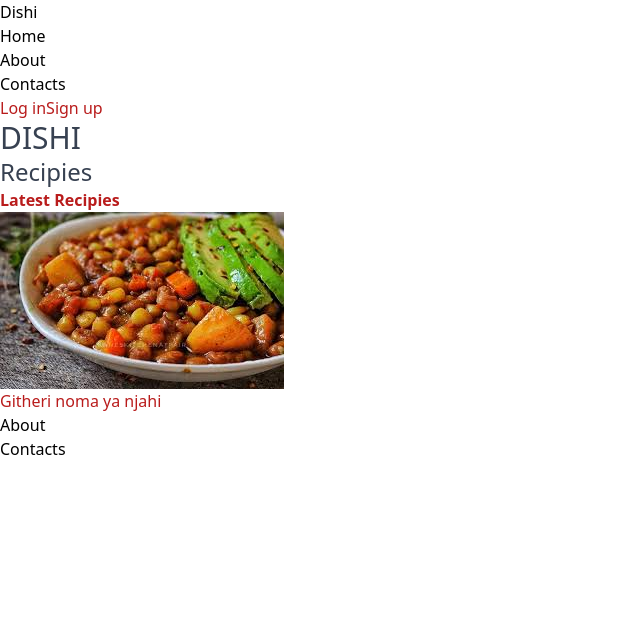
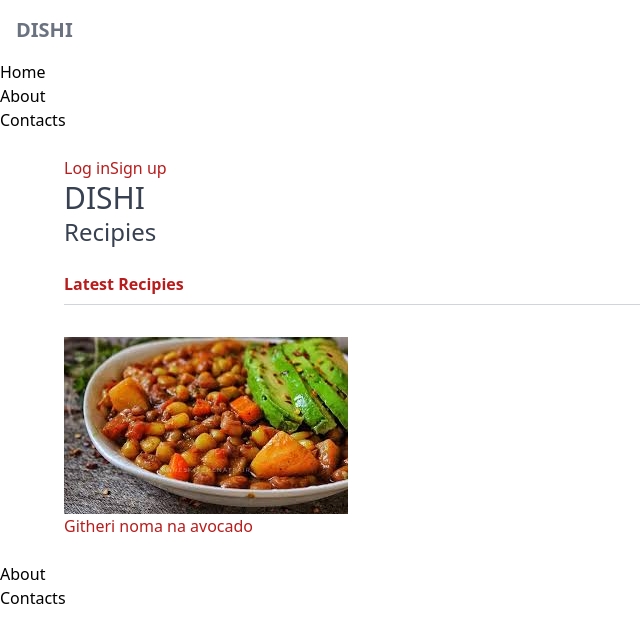
Before and after one commit to MylesMburu/dishi, a React (Create React App) app: page / in a window 1280 px wide. Shown: the top 642 px of the page, without its empty margins (0-640 px from the left). Built offline with nearby package versions, Linux system fonts and the light colour scheme.

Commit message:
Learnt tw margins,padding and borders

```diff
--- a/src/components/Home.jsx
+++ b/src/components/Home.jsx
@@ -3,7 +3,7 @@
 
 const Home = () => {
   return (
-    <div className='text-red-700'>
+    <div className='text-red-700 px-16 py-6'>
         <div>
         <a href="#">Log in</a>
         <a href="#">Sign up</a>
@@ -14,12 +14,12 @@
         </div>
 
        <div>
-        <h4 className='font-bold'>Latest Recipies</h4>
-        <div>
+        <h4 className='text-brown-700 font-bold mt-6 pb-2 border-b border-gray-300'>Latest Recipies</h4>
+        <div className='mt-8'>
             {/* cards */}
             <img src={IMG1} alt="Image of githeri" />
             <div>
-                <span>Githeri noma ya njahi</span>
+                <span>Githeri noma na avocado</span>
             </div>
         </div>
        </div>
--- a/src/components/Nav.jsx
+++ b/src/components/Nav.jsx
@@ -4,7 +4,7 @@
   return (
     <nav>
         <div>
-            <h1><a href="/">Dishi</a></h1>
+            <h1 className='text-bold text-gray-500 text-xl font-bold uppercase p-4'><a href="/">Dishi</a></h1>
         </div>
         <ul>
             <li>
```
